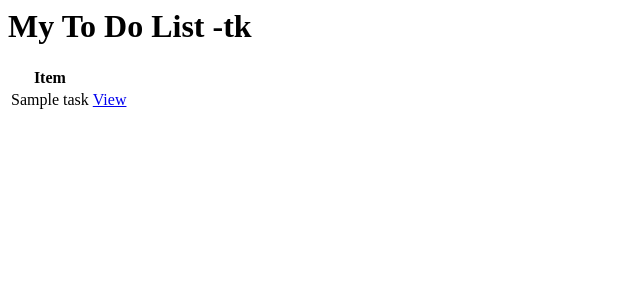
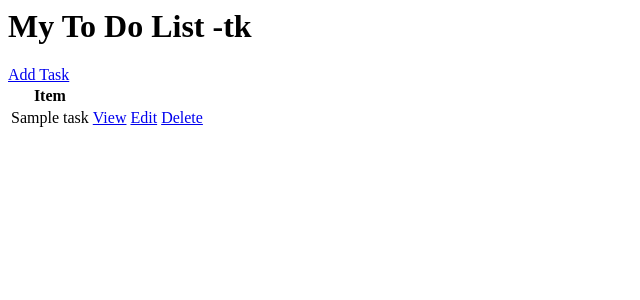
Before and after one commit to tkDev0101/Django-ToDoListApp, a Django app: page / in a window 1280 px wide. Shown: the top 300 px of the page, without its empty margins (0-640 px from the left). Run offline with Django 5.2, Linux system fonts and the light colour scheme; tables that the repository leaves empty hold one stand-in row (values such as "Sample post").

Commit message:
Create, Update, Delete Views created
Created -  task form template
Created - Create Task View
Created - Update View
Created - Delete View

```diff
--- a/todo_list/base/templates/base/task_list.html
+++ b/todo_list/base/templates/base/task_list.html
@@ -1,14 +1,19 @@
 <h1> My To Do List -tk </h1>
+<a href = "{% url 'task-create' %}">Add Task</a>
+
 
 <table>
     <tr>
         <th>Item</th>
+        <th></th>
         <th></th>
     </tr>
     {% for task in tasks %}
     <tr>
         <td> {{ task.title }} </td>
         <td><a href = "{% url 'task' task.id %}">View</a></td>
+        <td><a href = "{% url 'task-update' task.id %}">Edit</a></td>
+        <td><a href = "{% url 'task-delete' task.id %}">Delete</a></td>
     </tr>
     {% empty %}
     <h3> No items in list </h3>
--- a/todo_list/base/urls.py
+++ b/todo_list/base/urls.py
@@ -1,7 +1,10 @@
 from django.urls import path
-from .views import TaskList, TaskDetail
+from .views import TaskList, TaskDetail, TaskCreate, TaskUpdate, TaskDeleteView
 
 urlpatterns = [
     path('', TaskList.as_view(), name='tasks'),
     path('task/<int:pk>', TaskDetail.as_view(), name='task'),
+    path('task-create/', TaskCreate.as_view(), name='task-create'),
+    path('task-update/<int:pk>', TaskUpdate.as_view(), name='task-update'),
+    path('task-delete/<int:pk>', TaskDeleteView.as_view(), name='task-delete'),
 ]
--- a/todo_list/base/views.py
+++ b/todo_list/base/views.py
@@ -3,6 +3,8 @@ from django.shortcuts import render
 from.models import Task
 from django.views.generic.list import ListView
 from django.views.generic.detail import DetailView
+from django.views.generic.edit import CreateView, UpdateView, DeleteView
+from django.urls import reverse_lazy
 
 
 class TaskList(ListView): #task_list.html
@@ -14,3 +16,20 @@ class TaskDetail(DetailView): #task.html
     model = Task
     context_object_name = 'task_title'
     template_name= 'base/task.html'
+
+
+class TaskCreate(CreateView):
+    model = Task
+    fields = '__all__'
+    success_url = reverse_lazy('tasks')
+
+
+class TaskUpdate(UpdateView):
+    model = Task
+    fields = '__all__'
+    success_url = reverse_lazy('tasks')
+
+class TaskDeleteView(DeleteView):
+    model = Task
+    context_object_name = 'task'
+    success_url = reverse_lazy('tasks')
```
Also changed, not shown: todo_list/base/templates/base/task_confirm_delete.html (added, +10 -0 lines), todo_list/base/templates/base/task_form.html (added, +11 -0 lines).
